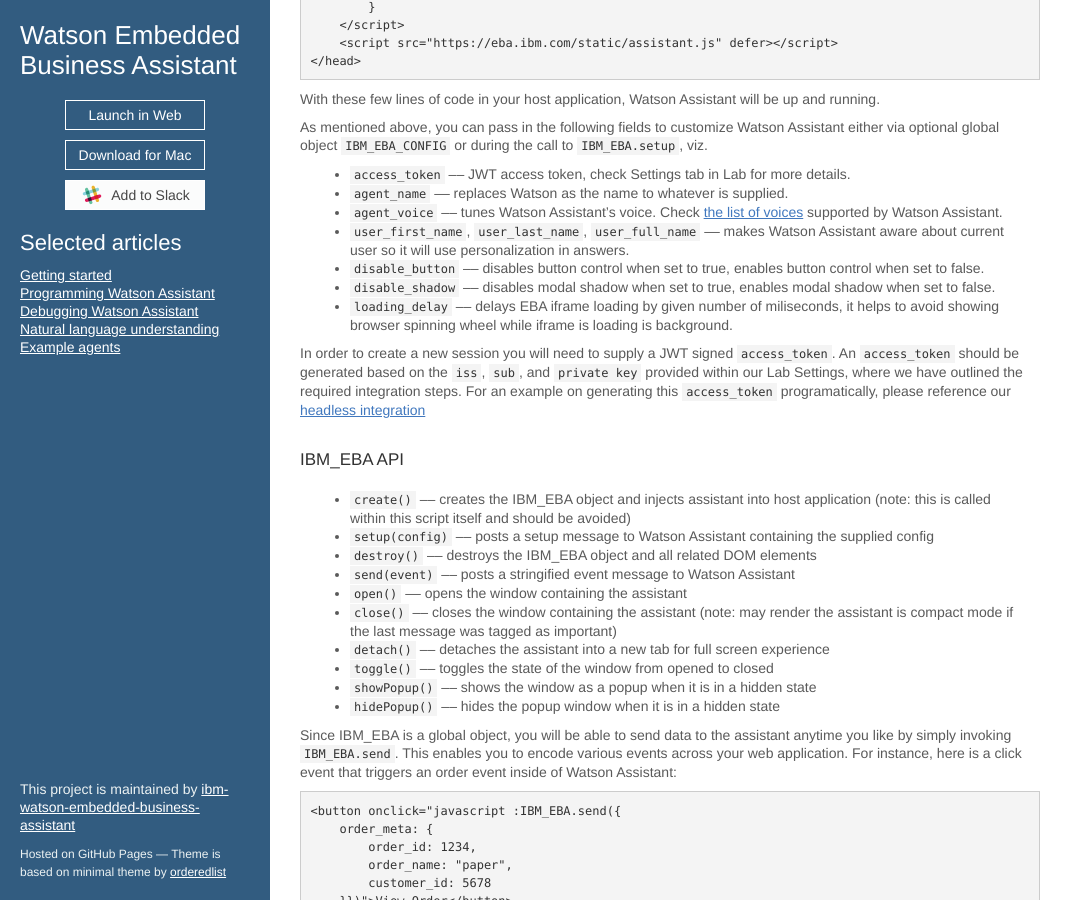
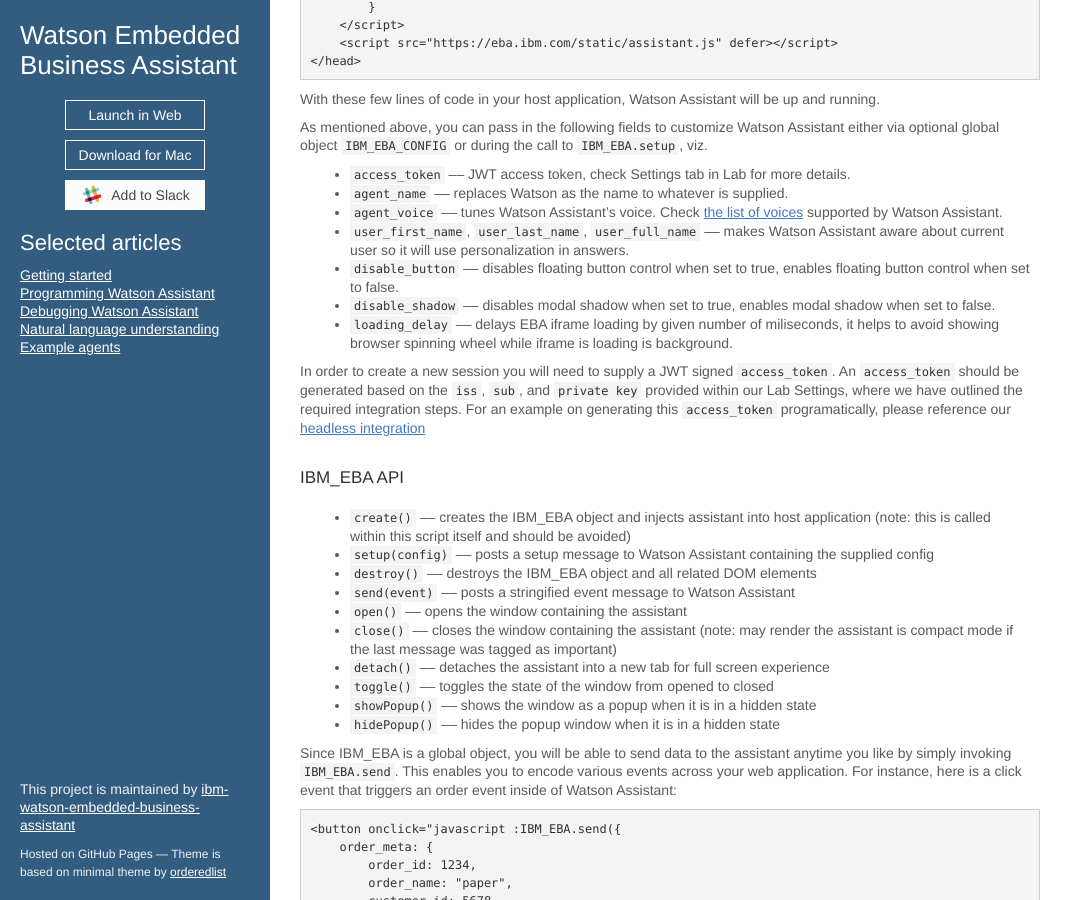
Before and after one commit to ibm-watson-embedded-business-assistant/eba-example-agents, a Jekyll site: the page built from docs/integration/Web.md, in a window 1280 px wide and 900 px high, scrolled down 515 px. Shown: the whole window, without its empty margins (0-1083 px from the left). Built offline with Jekyll 4.4.1, drawn with Linux system fonts in a browser that asks for light colours; our own code applies the rules of GitHub Pages for plain Markdown files; the repository's description, which GitHub fills in, is left out.

Commit message:
Update Web.md

```diff
--- a/docs/integration/Web.md
+++ b/docs/integration/Web.md
@@ -34,7 +34,7 @@
 * `agent_name` –– replaces Watson as the name to whatever is supplied.
 * `agent_voice` –– tunes Watson Assistant's voice. Check [the list of voices](./Voices.md) supported by Watson Assistant.
 * `user_first_name`, `user_last_name`, `user_full_name` –– makes Watson Assistant aware about current user so it will use personalization in answers.
-* `disable_button` –– disables button control when set to true, enables button control when set to false.
+* `disable_button` –– disables floating button control when set to true, enables floating button control when set to false.
 * `disable_shadow` –– disables modal shadow when set to true, enables modal shadow when set to false.
 * `loading_delay` –– delays EBA iframe loading by given number of miliseconds, it helps to avoid showing browser spinning wheel while iframe is loading is background.
 
```
